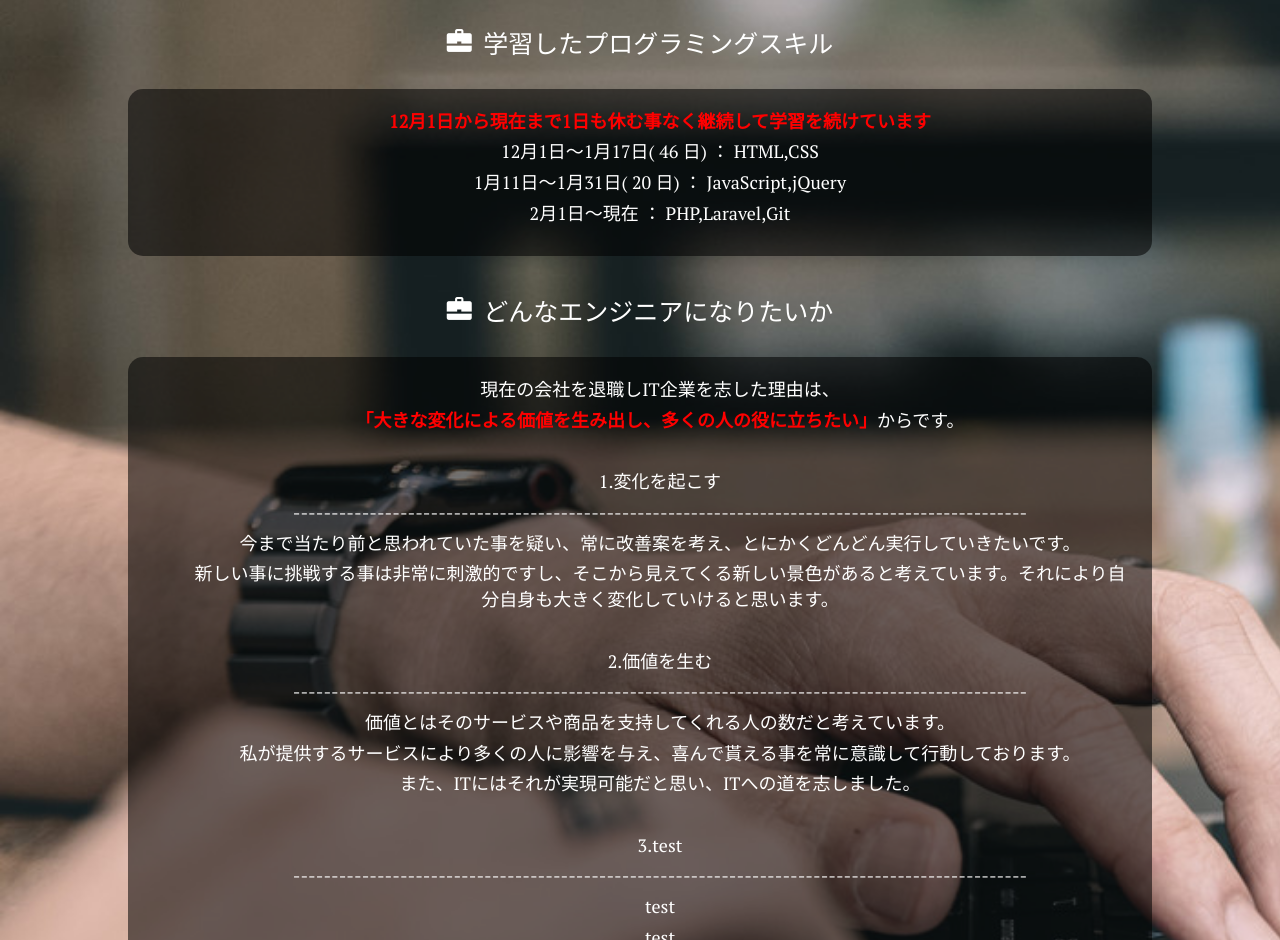
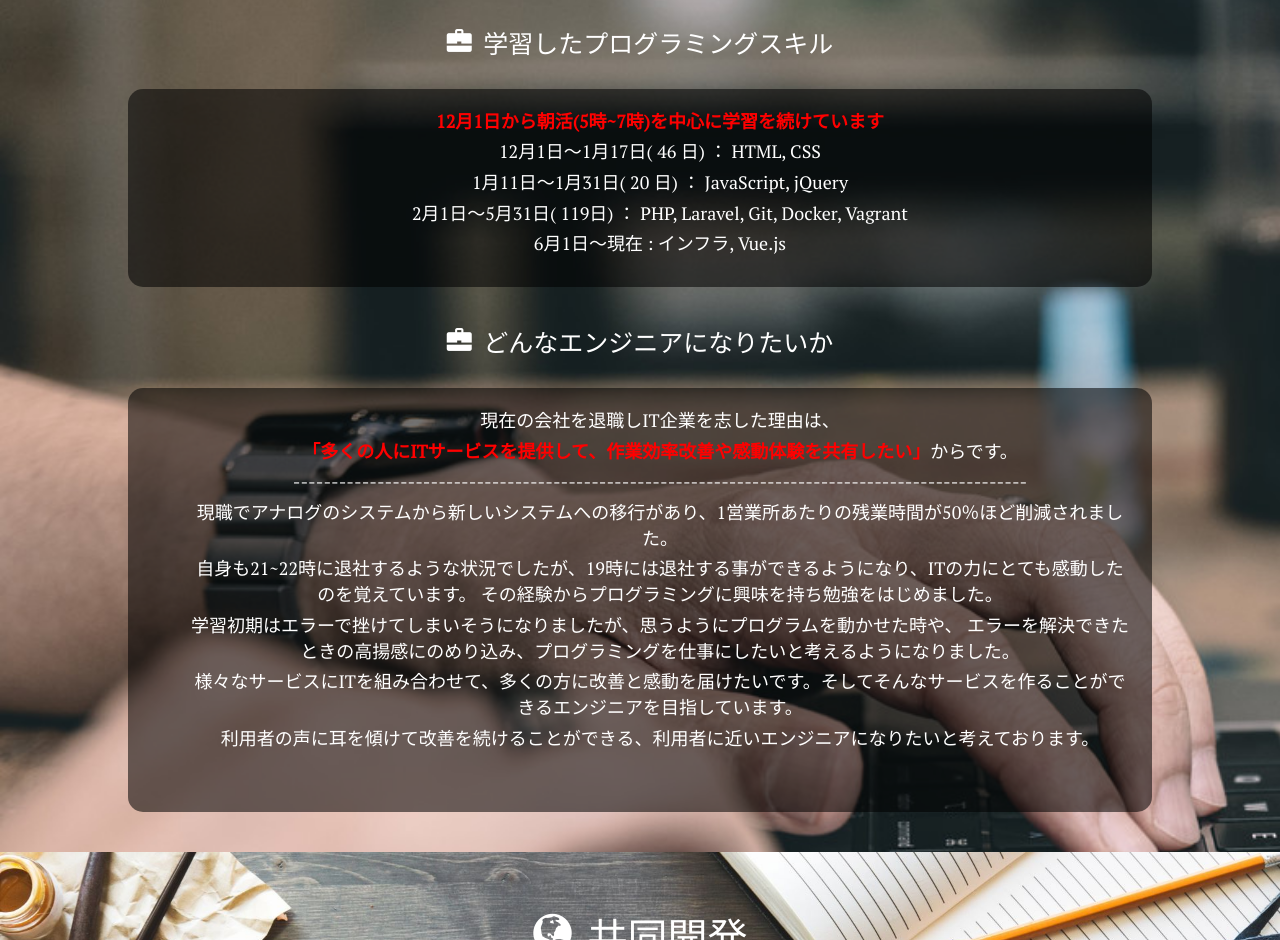
Before and after one commit to KawataTsutomu/my_portfolio, a plain HTML site: page index.html in a window 1280 px wide. Shown: the part 1860-2800 px from the top of the page. Drawn offline with nearby package versions, Linux system fonts and the light colour scheme.

```diff
--- a/index.html
+++ b/index.html
@@ -1,6 +1,6 @@
-
 <!DOCTYPE html>
 <html lang="ja">
+
 <head>
   <meta charset="utf-8">
   <title></title>
@@ -44,7 +44,7 @@
       <p>希望職種：バックエンドエンジニア</p>
       <p>学習中言語：PHP,Laravel</p>
       <p>希望勤務地：群馬、東京</p>
-        <p>希望年収：300万円/年 以上</p>
+      <p>希望年収：350万円/年 以上</p>
       <h2>興味を持って頂きましたらご連絡ください！</h2>
     </div>
   </div>
@@ -69,14 +69,16 @@
     </nav>
     <div class="profile_section">
       <div class="portfolio_title profile_title animated fadein">
-            <span style="letter-spacing:5px;"></span> <p>About Me</p>
+        <span style="letter-spacing:5px;"></span>
+        <p>About Me</p>
       </div>
 
-        <div class="profile_image flexbox1 animated fadein" >
-            <img src="./image/myprofile4.jpg" alt="myprofile"/>
+      <div class="profile_image flexbox1 animated fadein">
+        <img src="./image/myprofile4.jpg" alt="myprofile" />
       </div>
       <div class="sub_title animated fadein">
-            <span class="glyphicon glyphicon-user" style="letter-spacing:5px;"></span> <p>パーソナル情報</p>
+        <span class="glyphicon glyphicon-user" style="letter-spacing:5px;"></span>
+        <p>パーソナル情報</p>
       </div>
       <div class="introduction_text animated fadein pt-5">
         <p>
@@ -92,13 +94,14 @@
       </div>
 
       <div class="sub_title animated fadein">
-            <span class="glyphicon glyphicon-briefcase" style="letter-spacing:5px;"></span> <p>経歴</p>
+        <span class="glyphicon glyphicon-briefcase" style="letter-spacing:5px;"></span>
+        <p>経歴</p>
       </div>
 
       <div class="introduction_text animated fadein">
         <p>
           ・2009年3月 ： 東洋大学 経営学部 マーケティング学科 卒業 <br>
-              ・2010年4月 ： 友人2人とバンド活動を開始　ベースを担当 <br><br>
+          ・2010年4月 ： 高校の同級生3人でバンド活動を開始　ベースを担当 <br><br>
           20代は夢に向かってチャレンジしたいという気持ちでバンド活動に明け暮れました。<br>
           6枚のCDを全国リリース。全国10箇所でのライブツアーを実施したり、Twitterを用いて宣伝や、<br>
           CDを置いていただいている店舗周り、ラジオ出演や音楽雑誌のインタビュー掲載等の広告を活用し認知を広めていく。<br>
@@ -124,10 +127,11 @@
 
       <div class="introduction_text animated fadein">
         <ul>
-      <li><span class="red-bold">12月1日から現在まで1日も休む事なく継続して学習を続けています</span></li>
-      <li>12月1日〜1月17日( 46 日) ： HTML,CSS</li>
-      <li>1月11日〜1月31日( 20 日) ： JavaScript,jQuery</li>
-      <li>2月1日〜現在 ： PHP,Laravel,Git</li>
+          <li><span class="red-bold">12月1日から朝活(5時~7時)を中心に学習を続けています</span></li>
+          <li>12月1日〜1月17日( 46 日) ： HTML, CSS</li>
+          <li>1月11日〜1月31日( 20 日) ： JavaScript, jQuery</li>
+          <li>2月1日〜5月31日( 119日) ： PHP, Laravel, Git, Docker, Vagrant</li>
+          <li>6月1日〜現在 : インフラ, Vue.js</li>
         </ul>
       </div>
       <div class="sub_title animated fadein">
@@ -137,23 +141,19 @@
       <div class="introduction_text animated fadein">
         <ul>
           <li>現在の会社を退職しIT企業を志した理由は、</li>
-      <li><span class="red-bold">「大きな変化による価値を生み出し、多くの人の役に立ちたい」</span>からです。</li>
-      <li><br></li>
-      <li>1.変化を起こす</li>
+          <li><span class="red-bold">「多くの人にITサービスを提供して、作業効率改善や感動体験を共有したい」</span>からです。</li>
           <li>------------------------------------------------------------------------------------------------</li>
-      <li>今まで当たり前と思われていた事を疑い、常に改善案を考え、とにかくどんどん実行していきたいです。</li>
-      <li>新しい事に挑戦する事は非常に刺激的ですし、そこから見えてくる新しい景色があると考えています。それにより自分自身も大きく変化していけると思います。</li>
-      <li><br></li>
-      <li>2.価値を生む</li>
-      <li>------------------------------------------------------------------------------------------------</li>
-      <li>価値とはそのサービスや商品を支持してくれる人の数だと考えています。</li>
-      <li>私が提供するサービスにより多くの人に影響を与え、喜んで貰える事を常に意識して行動しております。</li>
-      <li>また、ITにはそれが実現可能だと思い、ITへの道を志しました。</li>
-      <li><br></li>
-      <li>3.test</li>
-      <li>------------------------------------------------------------------------------------------------</li>
-      <li>test</li>
-      <li>test</li>
+          <li>現職でアナログのシステムから新しいシステムへの移行があり、1営業所あたりの残業時間が50％ほど削減されました。</li>
+          <li>自身も21~22時に退社するような状況でしたが、19時には退社する事ができるようになり、ITの力にとても感動したのを覚えています。
+            その経験からプログラミングに興味を持ち勉強をはじめました。
+          </li>
+          <li>学習初期はエラーで挫けてしまいそうになりましたが、思うようにプログラムを動かせた時や、
+            エラーを解決できたときの高揚感にのめり込み、プログラミングを仕事にしたいと考えるようになりました。
+          </li>
+          <li>様々なサービスにITを組み合わせて、多くの方に改善と感動を届けたいです。そしてそんなサービスを作ることができるエンジニアを目指しています。
+          </li>
+          <li>利用者の声に耳を傾けて改善を続けることができる、利用者に近いエンジニアになりたいと考えております。
+          </li>
           <li><br></li>
         </ul>
       </div>
@@ -161,10 +161,11 @@
       <!-- サービス紹介 -->
       <div class="portfolio_section">
         <div class="portfolio_title skill_title">
-      <span class="glyphicon glyphicon-globe" style="letter-spacing:5px;"></span><p>共同開発</p>
+          <span class="glyphicon glyphicon-globe" style="letter-spacing:5px;"></span>
+          <p>共同開発</p>
         </div>
         <div class="animated fadein">
-      <a href="" class="portfolio_link">
+          <a href="http://www.tomtom-blog.net/" class="portfolio_link">
             <div class="portfolio">
               <img src="./image/" alt="portfolio" />
               <div class="mask1"></div>
@@ -184,7 +185,8 @@
       <!--Webサイト　ポートフォリオ-->
       <div class="skill_section">
         <div class="portfolio_title works_title">
-    <span class="glyphicon glyphicon-list-alt" style="letter-spacing:5px;"></span><p>個人開発</p>
+          <span class="glyphicon glyphicon-list-alt" style="letter-spacing:5px;"></span>
+          <p>個人開発</p>
         </div>
 
         <div class="animated fadein">
@@ -238,7 +240,8 @@
 
       <footer>
         <div class="portfolio_title contact_title">
-    <span class="glyphicon glyphicon-envelope" style="letter-spacing:5px;"></span><p>Contact</p>
+          <span class="glyphicon glyphicon-envelope" style="letter-spacing:5px;"></span>
+          <p>Contact</p>
         </div>
         <div class="contact_text"></div>
         <!--SNSアイコン-->
```
Also changed, not shown: README.md, image/Dockerロゴ.png (added). Lines whose indentation alone changed are shown as unchanged.
